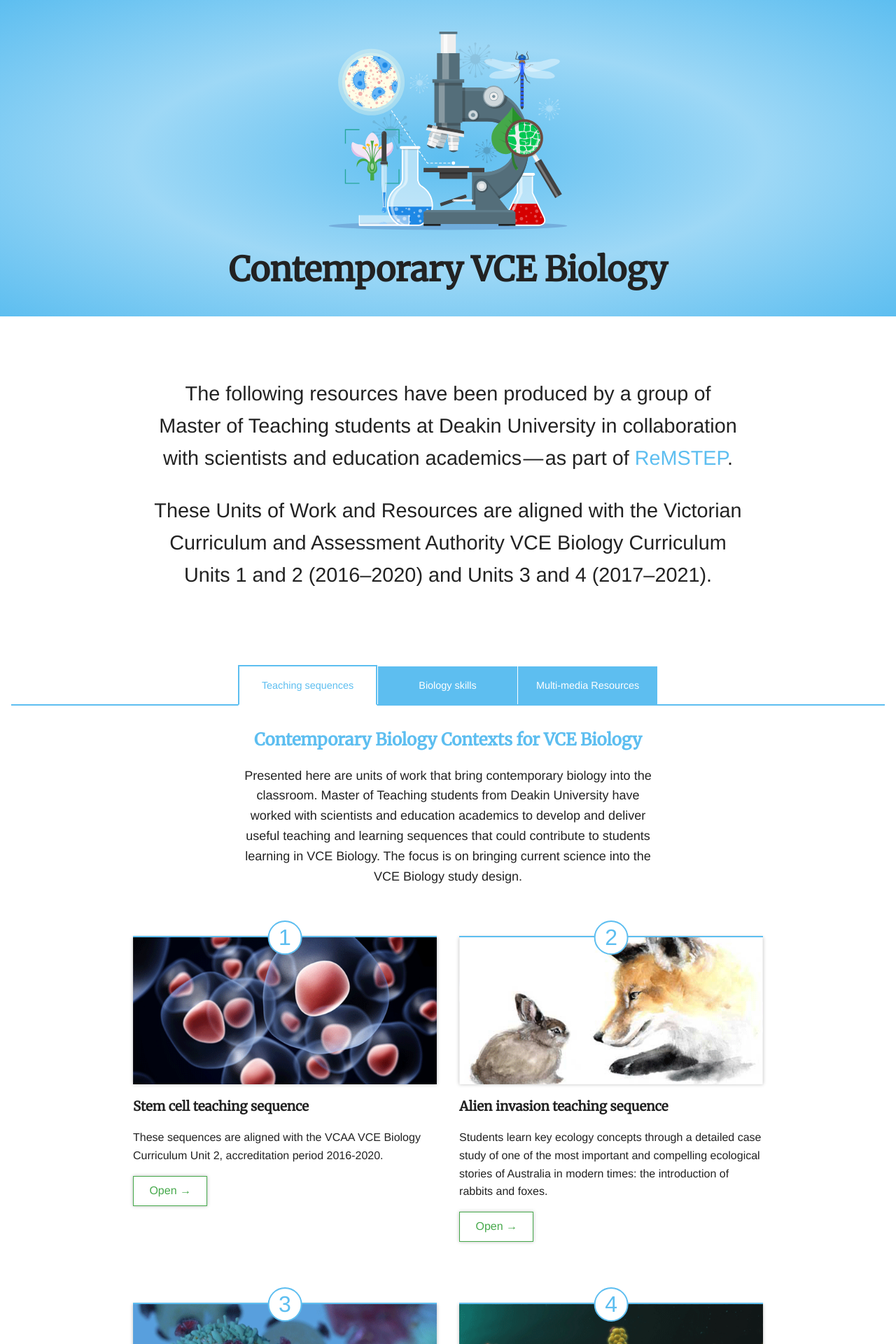
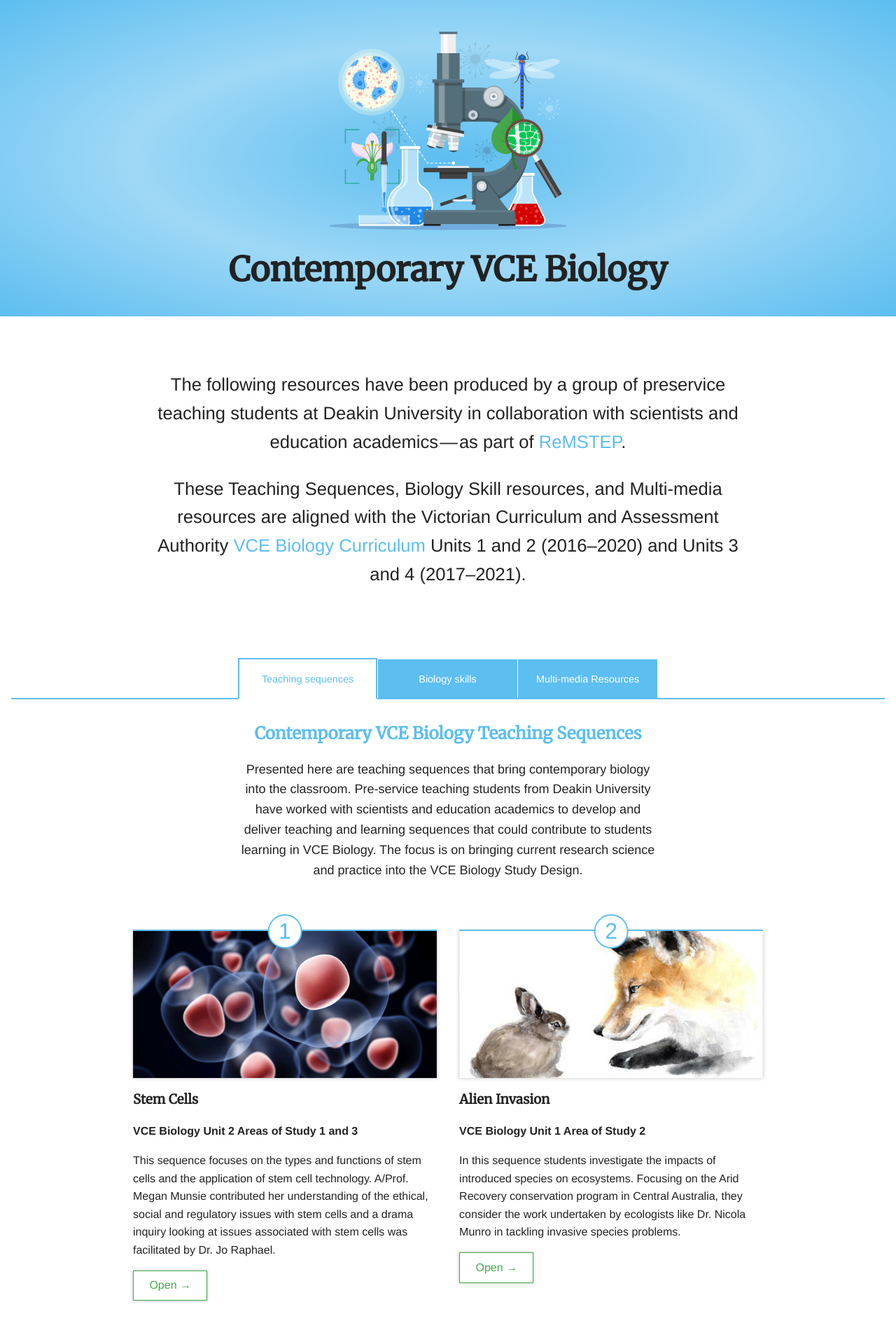
Before and after one commit to contemporaryVCEbiology/contemporaryVCEbiology, a Jekyll site: the page built from index.html, in a window 1280 px wide. Shown: the top 1920 px of the page at 70% size. Built offline with Jekyll 4.4.1, drawn with Linux system fonts in a browser that asks for light colours; some of the changed text lies outside the part shown.

Commit message:
Mary final edits 1/6/18

```diff
--- a/_sass/_main-content.scss
+++ b/_sass/_main-content.scss
@@ -12,7 +12,7 @@
     font-weight: 100;
     text-align: center;
     @media only screen and (min-width: em(739)) {
-        font-size: 1.8em;
+        font-size: 1.6em;
         padding: 2em 1em 1em 1em;
     }
 }
--- a/biology-skills.html
+++ b/biology-skills.html
@@ -30,7 +30,8 @@
                         <a href="https://contemporaryvcebiology.com/conducting-investigations/" class="no-barba"><img class="website" src="/img/conducting-investigations-tile.png" alt=""></a>
                         <div class="text">
                             <h3>Conducting Investigations</h3>
-                            <p>This resource scaffolds student through practical investigations (Units 1 to 4).</p>
+                            <p><b>VCE Biology Units 1 – 4</b></p>
+                            <p>This resource scaffolds students through the process of planning, conducting, documenting and communicating scientific investigations. Student support is given in setting up a Log Book and creating a Scientific Poster.</p>
                         </div>
                         <a href="https://contemporaryvcebiology.com/conducting-investigations/" class="goto button no-barba">Open</a>
                     </article>
@@ -39,7 +40,8 @@
                         <a href="https://contemporaryvcebiology.com/fieldwork/" class="no-barba"><img class="website" src="/img/fieldwork-tile.png" alt=""></a>
                         <div class="text">
                             <h3>Field work</h3>
-                            <p>A guide to conducting fieldwork in urban public spaces.</p>
+                            <p><b>VCE Biology Units 1 – 4; Victorian Curriculum 7-10</b></p>
+                            <p>Students learn about the process of conducting fieldwork through a multi-part video guide narrated by Dr. Anneke Veenstra who uses a case study of recent macro-invertebrate research to provide the context for this learning sequence. The Science Skills addressed apply to all secondary students and the activities provided give students experience in analysing raw fieldwork data.</p>
                         </div>
                         <a href="https://contemporaryvcebiology.com/fieldwork/" class="goto button  no-barba">Open</a>
                     </article>
--- a/index.html
+++ b/index.html
@@ -8,8 +8,8 @@
 <main>
     <div class="container">
         <div class="intro">
-	    <p>The following resources have been produced by a group of Master of Teaching students at Deakin University in collaboration with scientists and education academics&#8202;&mdash;&#8202;as part of <a href="http://remstep.org.au/" rel="external">ReMSTEP</a>.</p>
-            <p>These Units of Work and Resources are aligned with the Victorian Curriculum and Assessment Authority VCE Biology Curriculum Units 1 and 2 (2016–2020) and Units 3 and 4 (2017–2021).</p>
+	    <p>The following resources have been produced by a group of preservice teaching students at Deakin University in collaboration with scientists and education academics&#8202;&mdash;&#8202;as part of <a class="new-tab-warning" href="http://remstep.org.au/" rel="external" target="_blank">ReMSTEP</a>.</p>
+            <p>These Teaching Sequences, Biology Skill resources, and Multi-media resources are aligned with the Victorian Curriculum and Assessment Authority <a class="new-tab-warning" href="http://www.vcaa.vic.edu.au/Documents/vce/biology/BiologySD-2016.pdf" rel="external" target="_blank">VCE Biology Curriculum</a> Units 1 and 2 (2016–2020) and Units 3 and 4 (2017–2021).</p>
         </div>
     </div>
     <div id="barba-wrapper" class="tab">
@@ -21,16 +21,17 @@
             </ul>
             <div class="container">
                 <header>
-                    <h2>Contemporary Biology Contexts for VCE Biology</h2>
-                    <p>Presented here are units of work that bring contemporary biology into the classroom. Master of Teaching students from Deakin University have worked with scientists and education academics to develop and deliver useful teaching and learning sequences that could contribute to students learning in VCE Biology.  The focus is on bringing current science into the VCE Biology study design.</p>
+                    <h2>Contemporary VCE Biology Teaching Sequences</h2>
+                    <p>Presented here are teaching sequences that bring contemporary biology into the classroom. Pre-service teaching students from Deakin University have worked with scientists and education academics to develop and deliver teaching and learning sequences that could contribute to students learning in VCE Biology. The focus is on bringing current research science and practice into the VCE Biology Study Design.</p>
                 </header>
                 <div class="col-2max">
                 <article>
                     <div class="number"><span>1</span></div>
                     <a href="https://contemporaryvcebiology.com/stem-cells/" class="no-barba"><img class="website" src="/img/stem-cells-tile.png" alt=""></a>
                     <div class="text">
-                        <h3>Stem cell teaching sequence</h3>
-                        <p>These sequences are aligned with the VCAA VCE Biology Curriculum Unit 2, accreditation period 2016-2020.</p>
+                        <h3>Stem Cells</h3>
+                        <p><b>VCE Biology Unit 2 Areas of Study 1 and 3</b></p>
+                        <p>This sequence focuses on the types and functions of stem cells and the application of stem cell technology. A/Prof. Megan Munsie contributed her understanding of the ethical, social and regulatory issues with stem cells and a drama inquiry looking at issues associated with stem cells was facilitated by Dr. Jo Raphael.</p>
                     </div>
                     <a href="https://contemporaryvcebiology.com/stem-cells/" class="goto button no-barba">Open</a>
                 </article>
@@ -38,8 +39,9 @@
                     <div class="number"><span>2</span></div>
                     <a href="https://contemporaryvcebiology.com/alien-invasion/" class="no-barba"><img class="website" src="/img/alien-invasion-tile.png" alt=""></a>
                     <div class="text">
-                        <h3>Alien invasion  teaching sequence</h3>
-                        <p>Students learn key ecology concepts through a detailed case study of one of the most important and compelling ecological stories of Australia in modern times: the introduction of rabbits and foxes.</p>
+                        <h3>Alien Invasion</h3>
+                        <p><b>VCE Biology Unit 1 Area of Study 2</b></p>
+                        <p>In this sequence students investigate the impacts of introduced species on ecosystems. Focusing on the Arid Recovery conservation program in Central Australia, they consider the work undertaken by ecologists like Dr. Nicola Munro in tackling invasive species problems.</p>
                     </div>
                     <a href="https://contemporaryvcebiology.com/alien-invasion/" class="goto button no-barba">Open</a>
                 </article>
@@ -47,8 +49,9 @@
                     <div class="number"><span>3</span></div>
                     <a href="https://contemporaryvcebiology.com/immunotherapy/" class="no-barba"><img class="website" src="/img/immunotherapy-tile.png" alt=""></a>
                     <div class="text">
-                        <h3>Immunotherapy teaching sequence</h3>
-                        <p>This teaching resource uses the contemporary field of cancer immunotherapy to introduce the concepts of  humoral  and  cell-mediated  immune  responses  within  the  adaptive  immune  system.   </p>
+                        <h3>Immunotherapy</h3>
+                        <p><b>VCE Biology Unit 3 Area of Study 2; Unit 4 Area of Study 2</b></p>
+                        <p>The following teaching sequence uses the contemporary field of cancer immunotherapy and Dr. Misty Jenkins’ research into CAR-T cell immunotherapy to explore cancer and its treatments. The concepts of humoral and cell-mediated immune responses within the adaptive immune system are investigated.</p>
                     </div>
                     <a href="https://contemporaryvcebiology.com/immunotherapy/" class="goto button no-barba">Open</a>
                 </article>
@@ -56,8 +59,8 @@
                     <div class="number"><span>4</span></div>
                     <a href="https://contemporaryvcebiology.com/responding-to-antigens/" class="no-barba"><img class="website" src="/img/responding-to-antigens-tile.png" alt=""></a>
                     <div class="text">
-                        <h3>Responding to Antigens teaching sequence</h3>
-                        <p>A three module teaching sequence designed to to support the teacher to move seamlessly through the Responding to Antigens topic.</p>
+                        <h3>Responding to Antigens</h3>
+                        <p>This teaching sequence introduces immunity and explores the ABO blood groups to provide insight into the antigenic response. Helen Haysom enriches this sequence with her expertise in blood typing and transfusions. Pathogens as an antigen source, the non-specific and specific immune responses to invading pathogens and the lymphatic system are investigated.</p>
                     </div>
                     <a href="https://contemporaryvcebiology.com/responding-to-antigens/" class="goto button no-barba">Open</a>
                 </article>
@@ -65,8 +68,9 @@
                     <div class="number"><span>5</span></div>
                     <a href="https://contemporaryvcebiology.com/bio-knowledge-and-society/" class="no-barba"><img class="website" src="/img/bio-knowledge-tile.png" alt=""></a>
                     <div class="text">
-                        <h3>Biological knowledge and society teaching sequence</h3>
-                        <p>Using mosquito borne diseases (MBD) as an example, this teaching resource explores the impact of human culture and technological applications based on biological processes.</p>
+                        <h3>Human Impact on Biological Processes</h3>
+                        <p><b>VCE Biology Unit 4 Areas of Study 1 and 2; Unit 1 Area of Study 1</b></p>
+                        <p>This teaching sequence uses the research undertaken by Dr. Nancy Endersby-Harshman investigating control measures for mosquito-borne diseases (MBD) to examine the impact of human culture and technological applications on biological processes. This is an excellent example of developing strategies to deal with the emergence of new diseases in a globally connected world.</p>
                     </div>
                     <a href="https://contemporaryvcebiology.com/bio-knowledge-and-society/" class="goto button no-barba">Open</a>
                 </article>
@@ -75,7 +79,8 @@
                     <a href="https://contemporaryvcebiology.com/cellular-signalling/" class="no-barba"><img class="website" src="/img/cellular-signlling-tile.png" alt=""></a>
                     <div class="text">
                         <h3>Cellular Signalling</h3>
-                        <p>This four-module sequence is an attempt to present a contextualised inquiry based unit that links the research of a contemporary team of scientists for cell signalling to be explored in.</p>
+                        <p><b>VCE Biology Unit 3 Area of Study 2</b></p>
+                        <p>This four-module sequence presents an inquiry-based unit that links the research of Professor Leigh Ackland on metastatic breast cancer with cellular signalling and the stimulus-response model. Contextualised learning experiences with authentic explorative and elaborative activities are used to explore these concepts.</p>
                     </div>
                     <a href="https://contemporaryvcebiology.com/cellular-signalling/" class="goto button no-barba">Open</a>
                 </article>
@@ -84,7 +89,8 @@
                     <a href="https://contemporaryvcebiology.com/phylogeny/" class="no-barba"><img class="website" src="/img/phylogeny-tile.png" alt=""></a>
                     <div class="text">
                         <h3>Phylogeny</h3>
-                        <p>This learning sequence uses contemporary research in evolution to provide a context for teaching phylogenetic trees.</p>
+                        <p><b>VCE Biology Unit 4 Area of Study 1</b></p>
+                        <p>This learning sequence uses contemporary research in evolution undertaken by Dr Matthew Symonds and his PhD student Uday to provide a context for investigating evolutionary relationships. Studying the Aloe vera plant provides this context for investigating biogeography and phylogenetic trees to help reconstruct the evolutionary history of organisms and help explain how they came to be where they are.</p>
                     </div>
                     <a href="https://contemporaryvcebiology.com/phylogeny/" class="goto button no-barba">Open</a>
                 </article>
@@ -93,7 +99,8 @@
                     <a href="https://contemporaryvcebiology.com/survival-through-adaptations-and-regulation/" class="no-barba"><img class="website" src="/img/survival-through-adaptations-tile.png" alt=""></a>
                     <div class="text">
                         <h3>Survival Through Adaptations and Regulation</h3>
-                        <p>This learning sequence facilitates learning through student centred activities, the creation of resources (by students), communicating scientific ideas to an audience, and collaborative activities.</p>
+                        <p><b>VCE Biology Unit 1 Area of Study 2</b></p>
+                        <p>This learning sequence uses contemporary research on animal adaptations undertaken by Dr Matthew Symonds to provide a context for studying the survival enhancement of various adaptations of organisms. A variety of student centred activities are provided to support student exploration of adaptations, biomimicry and thermoregulation in birds.</p>
                     </div>
                     <a href="https://contemporaryvcebiology.com/survival-through-adaptations-and-regulation/" class="goto button no-barba">Open</a>
                 </article>
```
